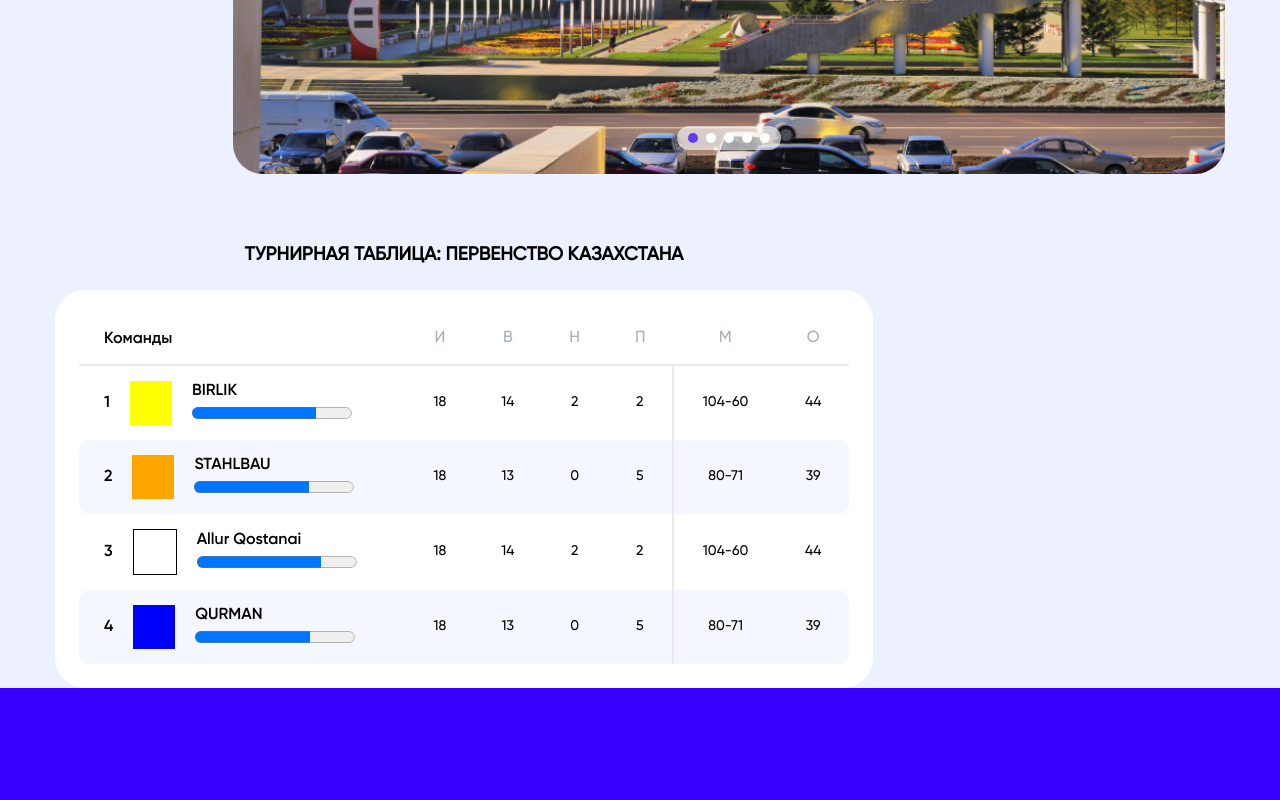
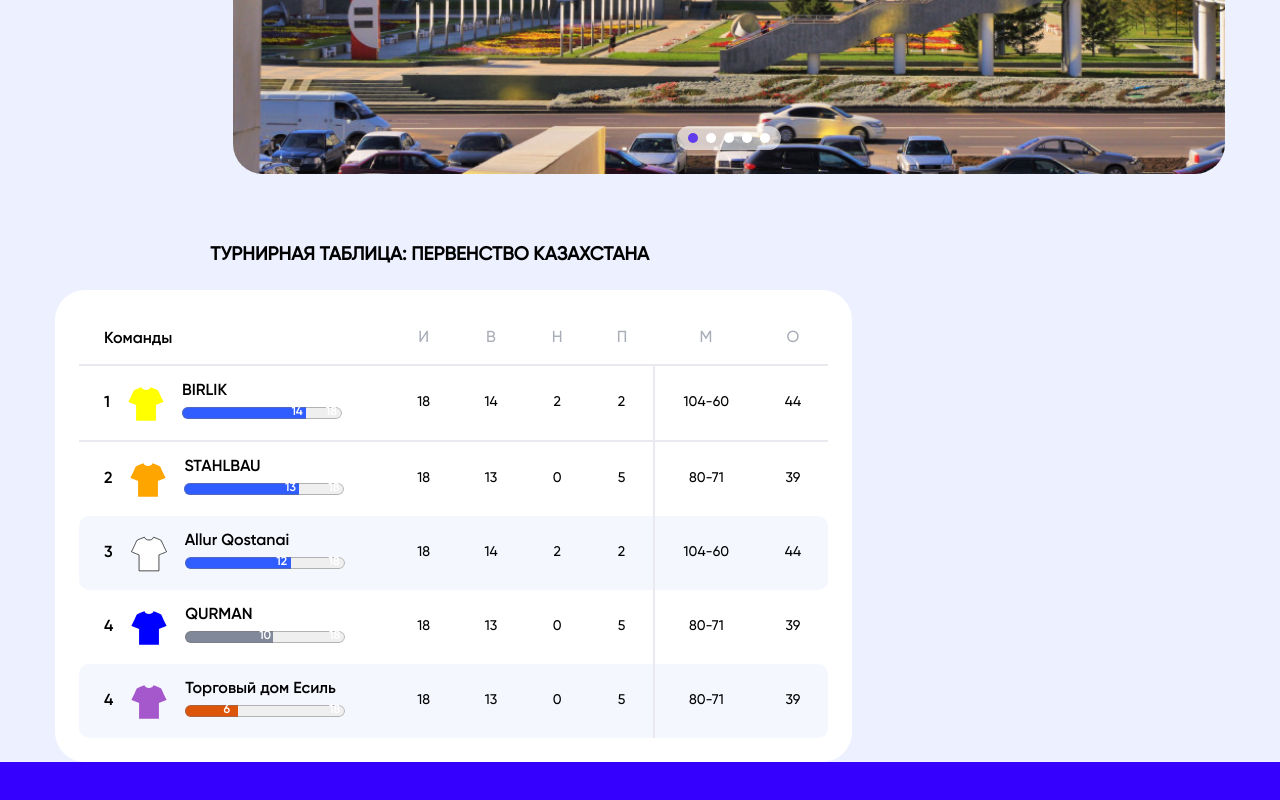
Before and after one commit to nurkanat-doszhan/kllf, a React (Create React App) app: page / in a window 1280 px wide. Shown: the part 728-1528 px from the top of the page. Before the commit the page ends 1480 px from the top, so only its background shows below. Built offline with nearby package versions, Linux system fonts and the light colour scheme.

Commit message:
Добавил футболки

```diff
--- a/src/components/Standings/Standings.js
+++ b/src/components/Standings/Standings.js
@@ -28,7 +28,7 @@ const Standings = () => {
       tShirtColor: 'white',
       name: 'Allur Qostanai',
       progress: {
-        current: 14,
+        current: 12,
         max: 18
       },
       i: 18, v: 14, n: 2, p: 2, m: '104-60', o: 44
@@ -38,7 +38,17 @@ const Standings = () => {
       tShirtColor: 'blue',
       name: 'QURMAN',
       progress: {
-        current: 13,
+        current: 10,
+        max: 18
+      },
+      i: 18, v: 13, n: 0, p: 5, m: '80-71', o: 39
+    },
+    {
+      id: 4,
+      tShirtColor: '#a458cc',
+      name: 'Торговый дом Есиль',
+      progress: {
+        current: 6,
         max: 18
       },
       i: 18, v: 13, n: 0, p: 5, m: '80-71', o: 39
@@ -47,6 +57,7 @@ const Standings = () => {
   return (
     <div className={ styles.standings }>
       <table>
+        <thead>
           <tr>
             <th>Команды</th>
             <th>И</th>
@@ -56,6 +67,8 @@ const Standings = () => {
             <th>М</th>
             <th>О</th>
           </tr>
+        </thead>
+        <tbody>
           {
             commands.map((i, v) => {
               return (
@@ -63,10 +76,22 @@ const Standings = () => {
                   <td>
                     <div style={{ display: 'flex', alignItems: 'center' }}>
                       {i.id}
-                      <span className={styles.tShirt} style={{ backgroundColor: i.tShirtColor, border: i.tShirtColor == "white" ? '1px solid black' : 'none' }}></span>
-                      <div style={{ display: 'flex', flexDirection: 'column' }}>
+                      <svg className={ styles.tShirt } xmlns="http://www.w3.org/2000/svg" width="42" height="44" viewBox="0 0 60 60" fill="none">
+                        <path fill-rule="evenodd" clip-rule="evenodd" d="M23.5535 7.5C21.6434 8.00659 13.8447 11.0236 12.6044 12.1279C12.2558 12.4386 6.91312 25.2242 4.878 28.0399C4.63894 28.4236 14.0657 31.971 15.8169 32.6625V55.4993H44.1831V32.6625C45.9343 31.9711 55.3611 28.4236 55.122 28.0399C53.087 25.2237 47.7446 12.4382 47.3956 12.1279C46.1547 11.0236 38.3562 8.00657 36.4465 7.5C35.0463 12.8129 24.9531 12.8099 23.5542 7.5L23.5535 7.5Z"
+                        fill={i.tShirtColor} stroke={i.tShirtColor == "white" ? '#000' : ''} />
+                      </svg>
+                      <div style={{ display: 'flex', flexDirection: 'column', position: 'relative' }}>
                         {i.name}
-                        <progress id="file" max={i.progress.max} value={i.progress.current} style={{ height: 24 }}> 14% </progress>
+                        <span className={ styles.current }
+                          style={{left: `calc(${(i.progress.current * 100 / i.progress.max)}% - 15px)`}}>
+                            {i.progress.current}</span>
+                        <span className={ styles.max }>{i.progress.max}</span>
+                        <progress id="file" max={i.progress.max} value={i.progress.current}
+                          style={{ height: 24, accentColor:
+                            i.progress.current > 10 ? '#2F5DFF' :
+                            i.progress.current <= 10 && i.progress.current >= 7 ? '#808899' :
+                            i.progress.current < 7 ? '#dd5509' : null
+                          }}> 14% </progress>
                       </div>
                     </div>
                   </td>
@@ -80,6 +105,7 @@ const Standings = () => {
               )
             })
           }
+        </tbody>
       </table>
     </div>
   )
--- a/src/components/Standings/Standings.module.scss
+++ b/src/components/Standings/Standings.module.scss
@@ -1,52 +1,81 @@
 .standings {
   background-color: #fff;
-  width: 770px;
+  width: 100%;
   padding: 24px;
   border-radius: 30px;
+
   table {
     width: 100%;
     border: none;
     border-collapse: collapse;
     width: 100%;
+
     tr {
       border-radius: 14px;
+
       &:nth-child(odd):not(:first-child) {
         background: #F5F7FF;
       }
+
       &:first-child {
         border-bottom: 2px solid #E9E9EF;
       }
-      th, td {
+
+      th,
+      td {
         padding: 14px;
         padding: 15px 25px;
         text-align: center;
         font-family: 'Gilroy-Medium';
         font-weight: 400;
+
         &:first-child {
           font-family: 'Gilroy-SemiBold';
           text-align: left;
         }
       }
+
       th:not(:first-child) {
         color: #A8ADB7;
       }
+
       td {
+        position: relative;
+
         .tShirt {
-          width: 42px;
-          height: 44px;
-          margin: 0 20px;
-          display: inline-block;
+          margin: 0 15px;
         }
+
         &:not(:first-child) {
           font-size: 14px;
         }
+
         &:nth-last-child(2) {
           border-left: 2px solid #E9E9EF;
         }
+
+        .current {
+          left: 5px;
+          top: calc(50% + 2px);
+          font-size: 12px;
+          color: #fff;
+          position: absolute;
+          z-index: 2;
+        }
+
+        .max {
+          right: 5px;
+          top: calc(50% + 2px);
+          font-size: 12px;
+          color: #fff;
+          position: absolute;
+        }
       }
+
       td:first-child {
         border-radius: 10px 0 0 10px;
       }
+
       td:last-child {
         border-radius: 0 10px 10px 0;
       }
```
